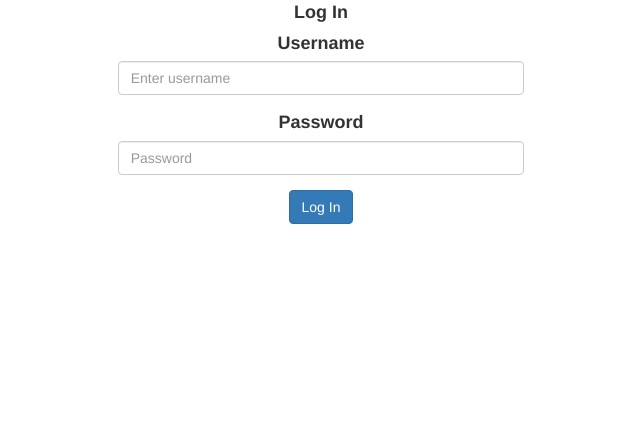
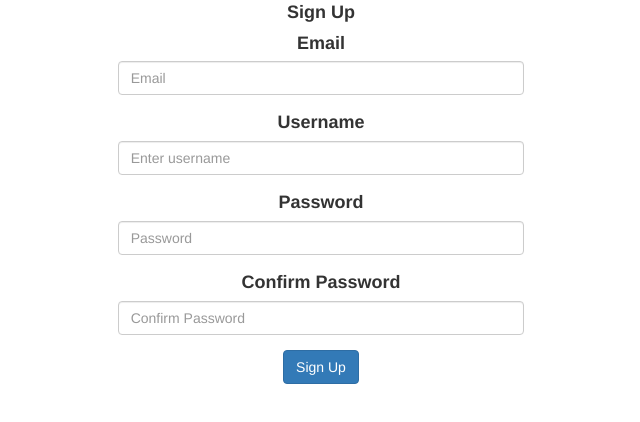
Before and after one commit to shruti-bhandakkar/birthday-wisher, a React (Create React App) app: page / in a window 1280 px wide. Shown: the top 422 px of the page, without its empty margins (319-959 px from the left). Built offline with nearby package versions, Linux system fonts and the light colour scheme.

Commit message:
login and sign up

```diff
--- a/src/components/login.js
+++ b/src/components/login.js
@@ -36,4 +36,4 @@ class Login extends Component {
     }
 }
 
-export default Signup;
+export default Login;
--- a/src/components/signup.js
+++ b/src/components/signup.js
@@ -1,6 +1,44 @@
 import React, { Component } from 'react';
 
 class Signup extends Component {
+
+    constructor(props) {
+        super(props);
+        this.state = {
+            email: '',
+            username: '',
+            password: '',
+            confirmPassword: '',
+            cssClass: 'form-group'
+        }
+
+        this.handleInputChange = this.handleInputChange.bind(this);
+    }
+
+    handleInputChange(event) {
+        const target = event.target;
+        this.setState({
+            [target.name]: target.value
+        });
+
+        console.log(this.state);
+    }
+
+    handleSubmit(event) {
+
+        if(this.state.password == this.state.confirmPassword) {
+            // ajax call to post data
+
+        }
+        else {
+            // assign error class to confirmPassword
+            this.setState ({
+                cssClass: "form-group has-error"
+            });
+        }
+        event.preventDefault();
+    }
+
   render() {
     return (
       <div className="App">
@@ -11,18 +49,29 @@ class Signup extends Component {
 
               <div className="col-md-4">
                   <form>
-                      <label>Log In</label>
+                      <label>Sign Up</label>
+
+                      <div className="form-group">
+                          <label for="email">Email</label>
+                          <input type="email" className="form-control" id="email" name="email" onChange={this.handleInputChange} aria-describedby="Enter Email" placeholder="Email" />
+                      </div>
+
                       <div className="form-group">
                           <label for="username">Username</label>
-                          <input type="text" className="form-control" id="username" aria-describedby="Enter username" placeholder="Enter username" />
+                          <input type="text" className="form-control" id="username" name="username" onChange={this.handleInputChange} aria-describedby="Enter username" placeholder="Enter username" />
+                      </div>
 
-                      </div>
                       <div className="form-group">
                           <label for="password">Password</label>
-                          <input type="password" className="form-control" id="password" placeholder="Password"/>
+                          <input type="password" className="form-control" id="password" name="password" onChange={this.handleInputChange} placeholder="Password"/>
                       </div>
 
-                      <button type="submit" className="btn btn-primary">Log In</button>
+                      <div className={this.state.cssClass}>
+                          <label for="confirmPassword">Confirm Password</label>
+                          <input type="password" className="form-control" id="confirmPassword" name="confirmPassword" onChange={this.handleInputChange} placeholder="Confirm Password"/>
+                      </div>
+
+                      <button type="submit" onClick={(e)=>this.handleSubmit(e)} className="btn btn-primary">Sign Up</button>
                   </form>
               </div>
 
```
